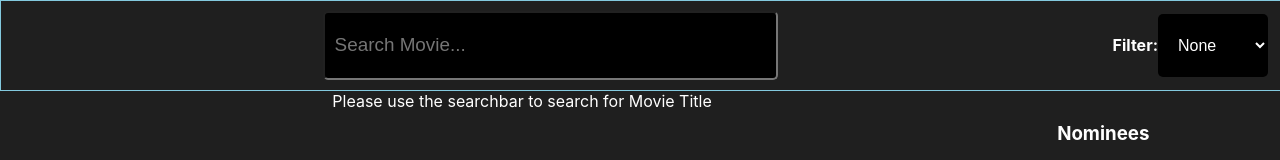
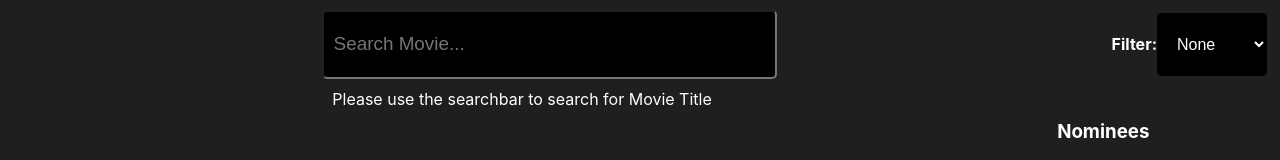
Before and after one commit to jnzhang622/MovieAwards_Client, a React (Create React App) app: page / in a window 1280 px wide. Shown: the top 160 px of the page. Built offline with nearby package versions, Linux system fonts and the light colour scheme; no server answers.

Commit message:
removed some unused css

```diff
--- a/src/App.css
+++ b/src/App.css
@@ -11,9 +11,9 @@ body{
   flex-direction: column;
 }
 .imdbFormDiv{
-  border-color: #83c9de;
+  /* border-color: #83c9de;
   border-style: solid;
-  border-width: 1px;
+  border-width: 1px; */
   width: 100%;
   display: flex;
   flex-direction: row;
```
